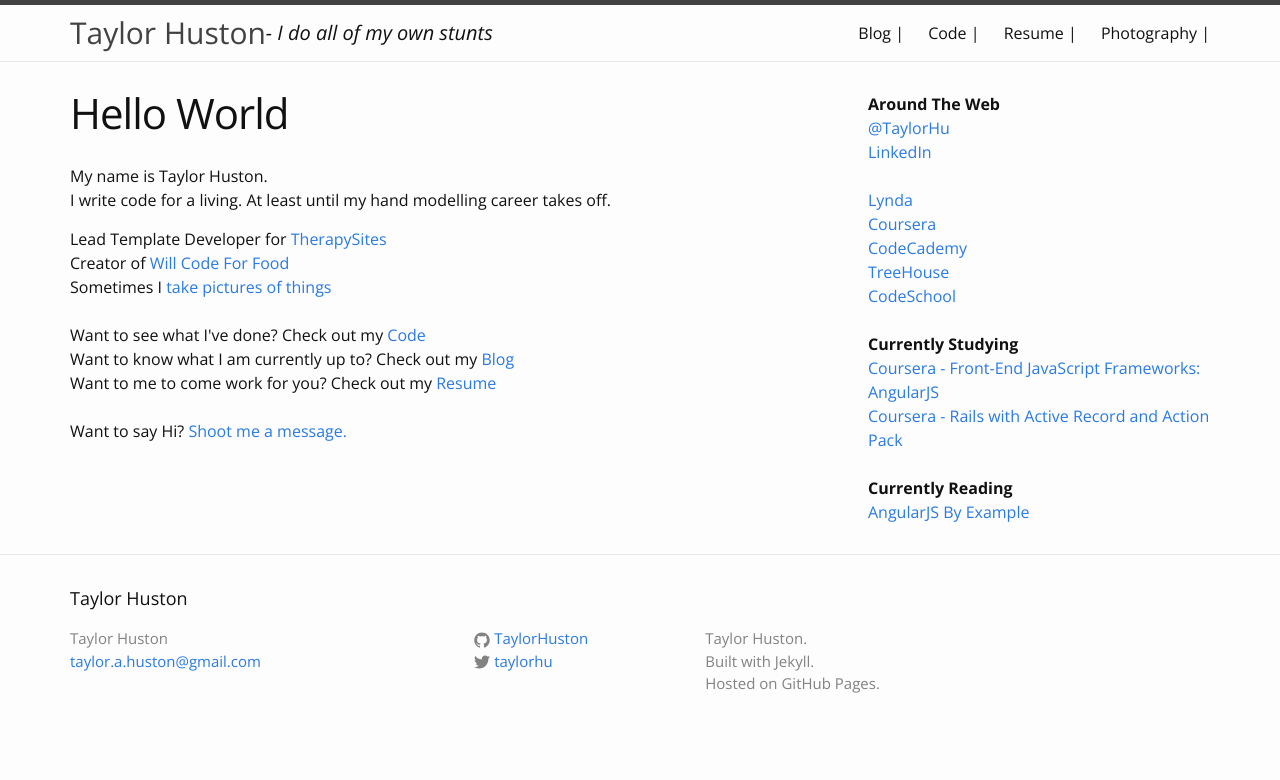
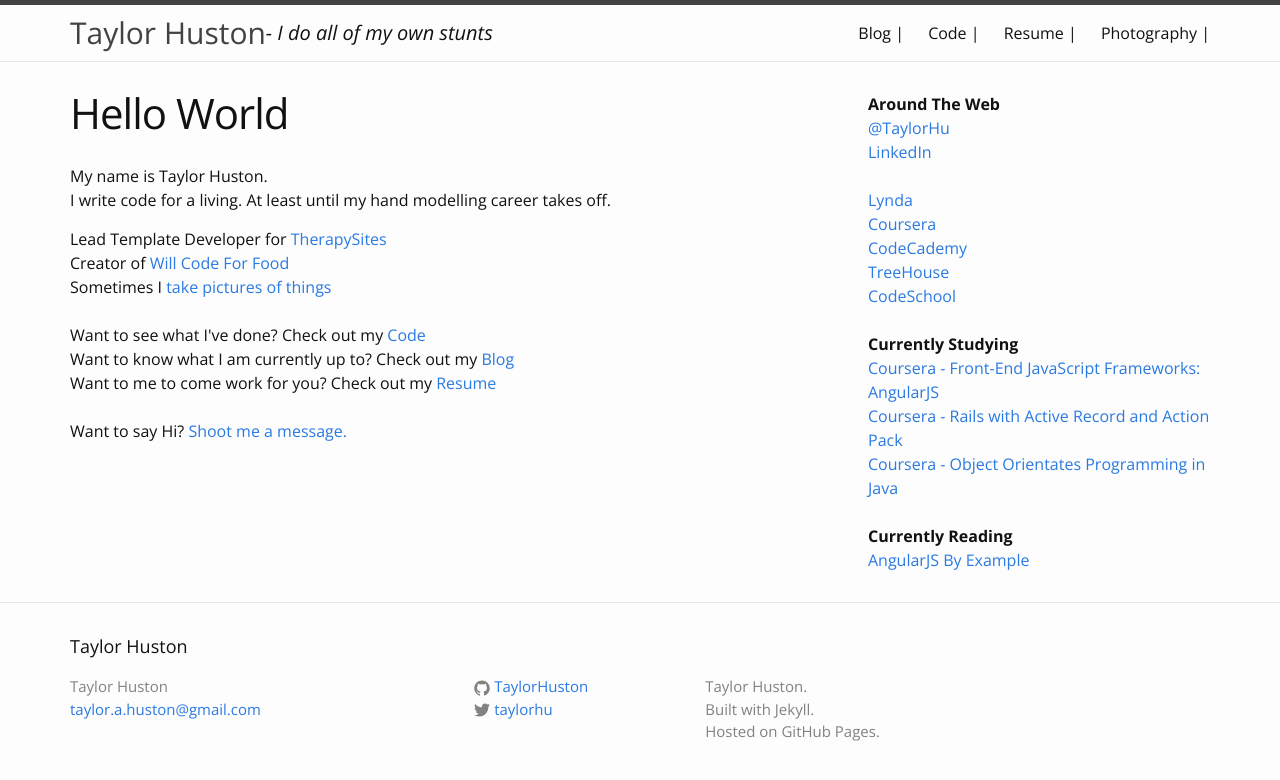
Before and after one commit to TaylorHuston/taylorhuston.github.io, a Jekyll site: the page built from index.html, in a window 1280 px wide. Shown: the top 780 px of the page. Built offline with Jekyll 4.4.1, drawn with Linux system fonts in a browser that asks for light colours; some web fonts are replaced.

Commit message:
Update sidebar.html

```diff
--- a/_includes/sidebar.html
+++ b/_includes/sidebar.html
@@ -24,6 +24,8 @@
   <br />
   <a href="https://www.coursera.org/specializations/ruby-on-rails?utm_medium=listingPage" target="_blank">Coursera - Rails with Active Record and Action Pack</a>
   <br />
+    <a href="https://www.coursera.org/learn/object-oriented-java/home/info" target="_blank">Coursera - Object Orientates Programming in Java</a>
+  <br />
   <br />
   <strong>Currently Reading</strong>
   <br />
```
